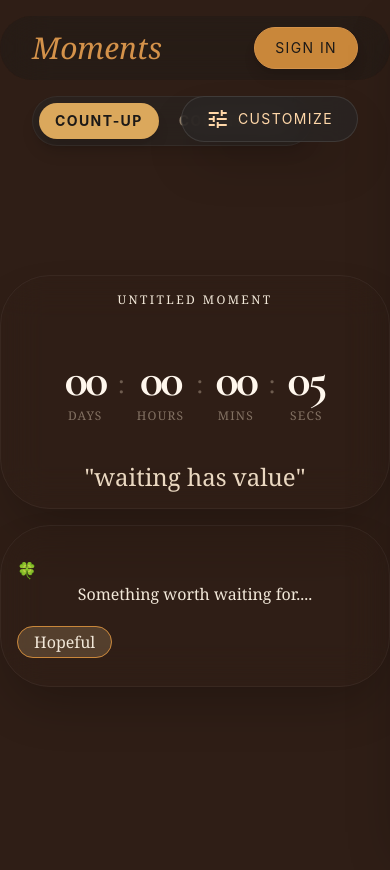
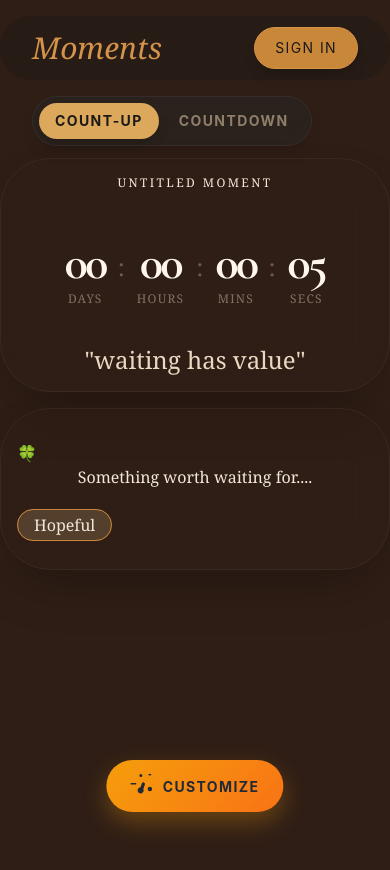
Before and after one commit to Temiloluwa-A/Moment, a React (Vite) app in the folder React2/: page /create/count-up in a window 390 px wide. Shown: the top 870 px of the page. Before the commit the page ends 844 px from the top, so only its background shows below. Built offline with nearby package versions, Linux system fonts and the light colour scheme; a web font is replaced by a local one.

Commit message:
fixing stuff

```diff
--- a/React2/src/components/Customize.css
+++ b/React2/src/components/Customize.css
@@ -1,114 +1,58 @@
-/* Mobile-first responsive design */
-.customize-container {
-    display: flex;
-    flex-direction: column;
-    width: 100%;
-    height: 100%;
+/* Customize Panel Styles */
+.customize-panel {
+    background: linear-gradient(180deg, rgba(41, 37, 36, 0.5) 0%, rgba(31, 41, 55, 0.5) 100%);
+    color: #fde2b6;
 }
 
-/* Timer full screen on mobile */
-.timer-full-screen {
-    position: relative;
-    width: 100%;
-    height: 100dvh;
-    display: flex;
-    flex-direction: column;
-    overflow: hidden;
+.customize-panel h2,
+.customize-panel h5 {
+    color: #fed7aa;
 }
 
-.timer-content {
-    flex: 1;
-    overflow: auto;
-    display: flex;
-    align-items: center;
-    justify-content: center;
+.customize-panel input,
+.customize-panel select,
+.customize-panel textarea {
+    background-color: rgba(255, 255, 255, 0.05);
+    border-color: rgba(255, 255, 255, 0.1);
+    color: #fde2b6;
 }
 
-/* Floating Customize Button */
-.floating-customize-btn {
-    position: fixed;
-    bottom: 2rem;
-    right: 50%;
-    transform: translateX(50%);
-    z-index: 35;
-
-    /* Button styling */
-    display: flex;
-    align-items: center;
-    justify-content: center;
-    gap: 0.5rem;
-
-    padding: 0.875rem 1.5rem;
-    background: linear-gradient(135deg, #f59e0b 0%, #f97316 100%);
-    color: #1f2937;
-
-    border: none;
-    border-radius: 9999px;
-
-    font-weight: 700;
-    font-size: 0.875rem;
-    text-transform: uppercase;
-    letter-spacing: 0.1em;
-
-    box-shadow: 0 10px 25px rgba(245, 158, 11, 0.3);
-    cursor: pointer;
-
-    transition: all 0.3s ease;
+.customize-panel input:focus,
+.customize-panel select:focus,
+.customize-panel textarea:focus {
+    border-color: rgba(254, 215, 170, 0.5);
+    outline: none;
 }
 
-.floating-customize-btn:hover {
-    background: linear-gradient(135deg, #f97316 0%, #ea580c 100%);
-    transform: translateX(50%) scale(1.05);
-    box-shadow: 0 15px 35px rgba(245, 158, 11, 0.4);
+.customize-panel input::placeholder {
+    color: rgba(255, 255, 255, 0.3);
 }
 
-.floating-customize-btn:active {
-    transform: translateX(50%) scale(0.95);
+/* Custom scrollbar for panel */
+.custom-scrollbar {
+    scrollbar-width: thin;
+    scrollbar-color: rgba(255, 255, 255, 0.2) transparent;
 }
 
-.floating-customize-btn svg {
-    width: 1.25rem;
-    height: 1.25rem;
+.custom-scrollbar::-webkit-scrollbar {
+    width: 4px;
 }
 
-/* Tablet and Desktop - Side panel layout */
-@media (min-width: 1024px) {
-    .customize-container {
-        flex-direction: row;
+.custom-scrollbar::-webkit-scrollbar-track {
+    background: transparent;
 }
 
-    .timer-full-screen {
-        flex: 1;
-        height: 100vh;
-        border-right: 1px solid rgba(255, 255, 255, 0.1);
+.custom-scrollbar::-webkit-scrollbar-thumb {
+    background: rgba(255, 255, 255, 0.2);
+    border-radius: 2px;
 }
 
-    /* Hide floating button on desktop */
-    .floating-customize-btn {
-        display: none;
-    }
-
-    /* Show side panel content on desktop */
-    .customize-sidebar {
-        flex: 0 0 400px;
-        overflow-y: auto;
-        background: linear-gradient(180deg, #292524 0%, #1f2937 100%);
-        padding: 2rem;
-    }
-}
-
-/* Drawer content wrapper for tab animations */
-.drawer-content-wrapper {
-    display: flex;
-    flex-direction: column;
-    width: 100%;
+.custom-scrollbar::-webkit-scrollbar-thumb:hover {
+    background: rgba(255, 255, 255, 0.3);
 }
 
 /* Tab content animation */
 .tab-content {
-    width: 100%;
-    display: flex;
-    flex-direction: column;
     animation: springIn 0.3s cubic-bezier(0.34, 1.56, 0.64, 1);
 }
 
@@ -130,31 +74,81 @@
     }
 }
 
-/* Prevent body scroll when drawer is open */
-body.drawer-open {
-    overflow: hidden;
-    height: 100dvh;
+/* Label and field spacing */
+.customize-panel label {
+    color: rgba(255, 255, 255, 0.7);
 }
 
-/* Mobile-specific touch optimizations */
-@media (max-width: 768px) {
-    .floating-customize-btn {
-        font-size: 0.75rem;
-        padding: 0.75rem 1rem;
-        bottom: 1.5rem;
+.customize-panel button:disabled {
+    opacity: 0.5;
+    cursor: not-allowed;
 }
 
-    .floating-customize-btn svg {
-        width: 1rem;
-        height: 1rem;
-    }
+/* Mobile drawer and floating button styles (kept for mobile view) */
+.customize-container {
+    display: flex;
+    flex-direction: column;
+    width: 100%;
+    height: 100%;
 }
 
-/* Landscape mobile adjustments */
-@media (max-height: 600px) and (orientation: landscape) {
+.timer-full-screen {
+    position: relative;
+    width: 100%;
+    height: 100dvh;
+    display: flex;
+    flex-direction: column;
+    overflow: hidden;
+}
+
+.timer-content {
+    flex: 1;
+    overflow: auto;
+    display: flex;
+    align-items: center;
+    justify-content: center;
+}
+
 .floating-customize-btn {
-        bottom: 1rem;
-        padding: 0.5rem 1rem;
-        font-size: 0.7rem;
+    position: fixed;
+    bottom: 2rem;
+    right: 50%;
+    transform: translateX(50%);
+    z-index: 35;
+    display: flex;
+    align-items: center;
+    justify-content: center;
+    gap: 0.5rem;
+    padding: 0.875rem 1.5rem;
+    background: linear-gradient(135deg, #f59e0b 0%, #f97316 100%);
+    color: #1f2937;
+    border: none;
+    border-radius: 9999px;
+    font-weight: 700;
+    font-size: 0.875rem;
+    text-transform: uppercase;
+    letter-spacing: 0.1em;
+    box-shadow: 0 10px 25px rgba(245, 158, 11, 0.3);
+    cursor: pointer;
+    transition: all 0.3s ease;
 }
+
+.floating-customize-btn:hover {
+    background: linear-gradient(135deg, #f97316 0%, #ea580c 100%);
+    transform: translateX(50%) scale(1.05);
+    box-shadow: 0 15px 35px rgba(245, 158, 11, 0.4);
 }
+
+.floating-customize-btn:active {
+    transform: translateX(50%) scale(0.95);
+}
+
+.drawer-content-wrapper {
+    display: flex;
+    flex-direction: column;
+    width: 100%;
+}
+
+@media (min-width: 1024px) {
+    .floating-customize-btn { display: none; }
+}
--- a/React2/src/components/Hero.jsx
+++ b/React2/src/components/Hero.jsx
@@ -20,7 +20,7 @@ const Hero = () => {
           <p className="font-body text-lg md:text-xl leading-relaxed w-6/12 text-parchment-400">
             Whether you're reaching for the future or cherishing the past, we provide the space to visualize your most meaningful milestones.
           </p>
-          <button className='py-3 bg-amber-500 w-2xs border border-tawny-500 rounded-3xl md:text-lg sm:mt-4 ' >Get Started</button>
+          <button className='py-3 bg-amber-500 w-2xs border border-tawny-500 rounded-3xl md:text-lg sm:mt-4 cursor-pointer' onClick={() => navigate('/sign-up')}>Get Started</button>
         </div>
 
 
--- a/React2/src/pages/Create.jsx
+++ b/React2/src/pages/Create.jsx
@@ -42,24 +42,20 @@ const Create = () => {
         </div>
       </div>
 
-      {/* Top Right: Floating Customize Button */}
-      {!isCompleted && (
-        <button
-          onClick={() => setisPanelOpen(!isPanelOpen)}
-          className={`absolute top-24 z-[70] bg-stone-800/80 backdrop-blur-md text-orange-200 border border-white/10 px-6 py-2.5 rounded-full shadow-2xl hover:bg-stone-700 hover:scale-105 transition-all duration-500 flex items-center gap-2 font-label text-sm tracking-widest uppercase ${isPanelOpen ? 'right-6 lg:right-[calc(40%+1.5rem)]' : 'right-8'}`}
-        >
-          <span className="material-symbols-outlined text-xs">{isPanelOpen ? 'close' : 'tune'}</span>
-          {isPanelOpen ? 'Close' : 'Customize'}
-        </button>
-      )}
+      {/* Top Right: floating button removed here; Customize handles mobile toggle */}
 
       {/* Main Content Area (Where the Timers will show up) */}
       <div className={`flex-1 flex justify-center items-center transition-all duration-500 ease-in-out pb-10 ${isPanelOpen ? 'w-full lg:w-[60%]' : 'w-full'}`}>
         <Outlet context={{ isPanelOpen }} />
       </div>
 
-      {/* Full Screen Height Customize Panel Drawer */}
-      <div className={`fixed right-0 top-0 h-screen w-full lg:w-[40%] transition-transform duration-500 ease-in-out z-[60] bg-stone-900/80 backdrop-blur-3xl shadow-2xl border-l border-white/10 overflow-y-auto ${isPanelOpen ? 'translate-x-0' : 'translate-x-full'}`}>
+      {/* Desktop: Full Screen Height Customize Panel Drawer (shown on lg and up) */}
+      <div className={`hidden lg:block fixed right-0 top-0 h-screen lg:w-[40%] w-full transition-transform duration-500 ease-in-out z-[60] bg-stone-900/80 backdrop-blur-3xl shadow-2xl border-l border-white/10 overflow-y-auto ${isPanelOpen ? 'translate-x-0' : 'translate-x-full'}`}>
+        <Customize />
+      </div>
+
+      {/* Mobile: render Customize so it can show its floating button + BottomDrawer (hidden on lg) */}
+      <div className="block lg:hidden">
         <Customize />
       </div>
     </div>
--- a/React2/vite.config.js
+++ b/React2/vite.config.js
@@ -5,6 +5,7 @@ import tailwindcss from '@tailwindcss/vite'
 // https://vite.dev/config/
 export default defineConfig({
   plugins: [react(), tailwindcss()],
+  base: '/',
   build: {
     outDir: 'dist'
   }
```
Also changed, not shown: React2/src/components/Customize.jsx (+62 -11 lines), 1 other file (tests, documents, lock files or other folders). Lines whose indentation alone changed are shown as unchanged.
